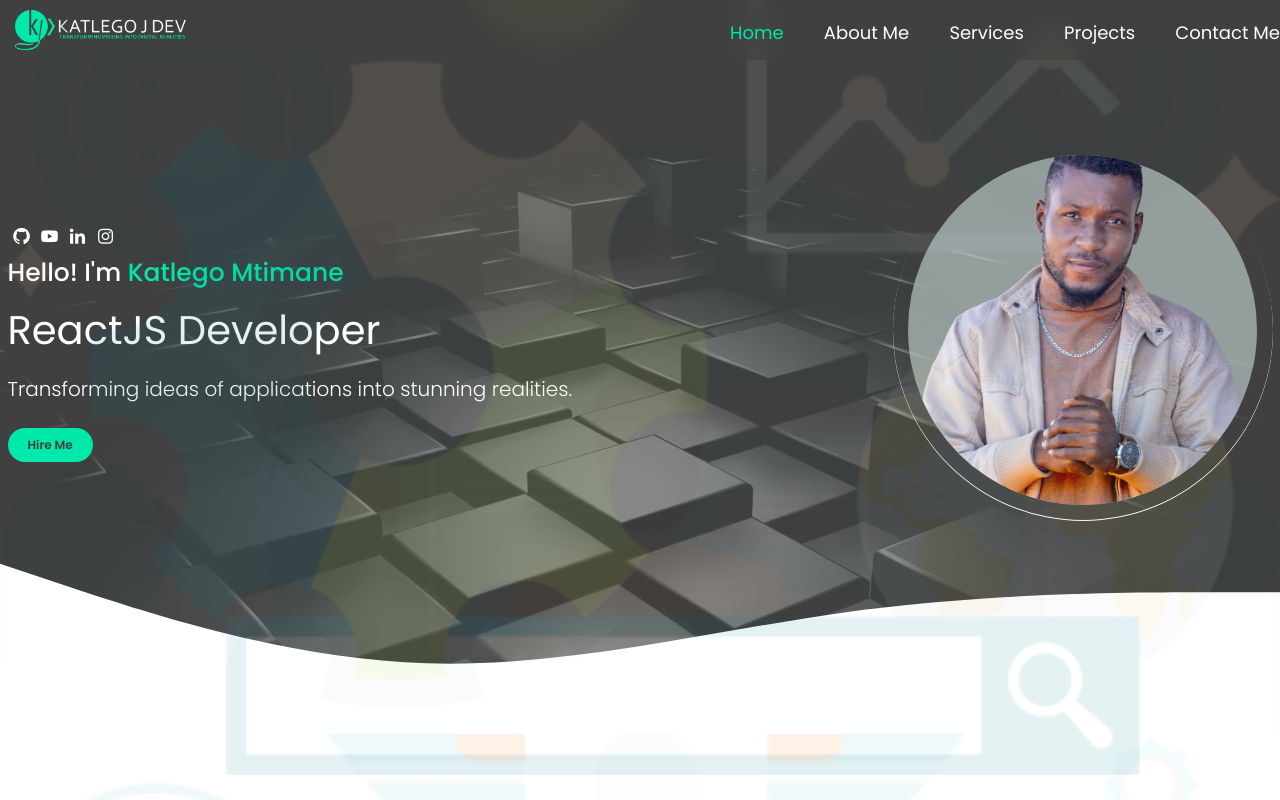
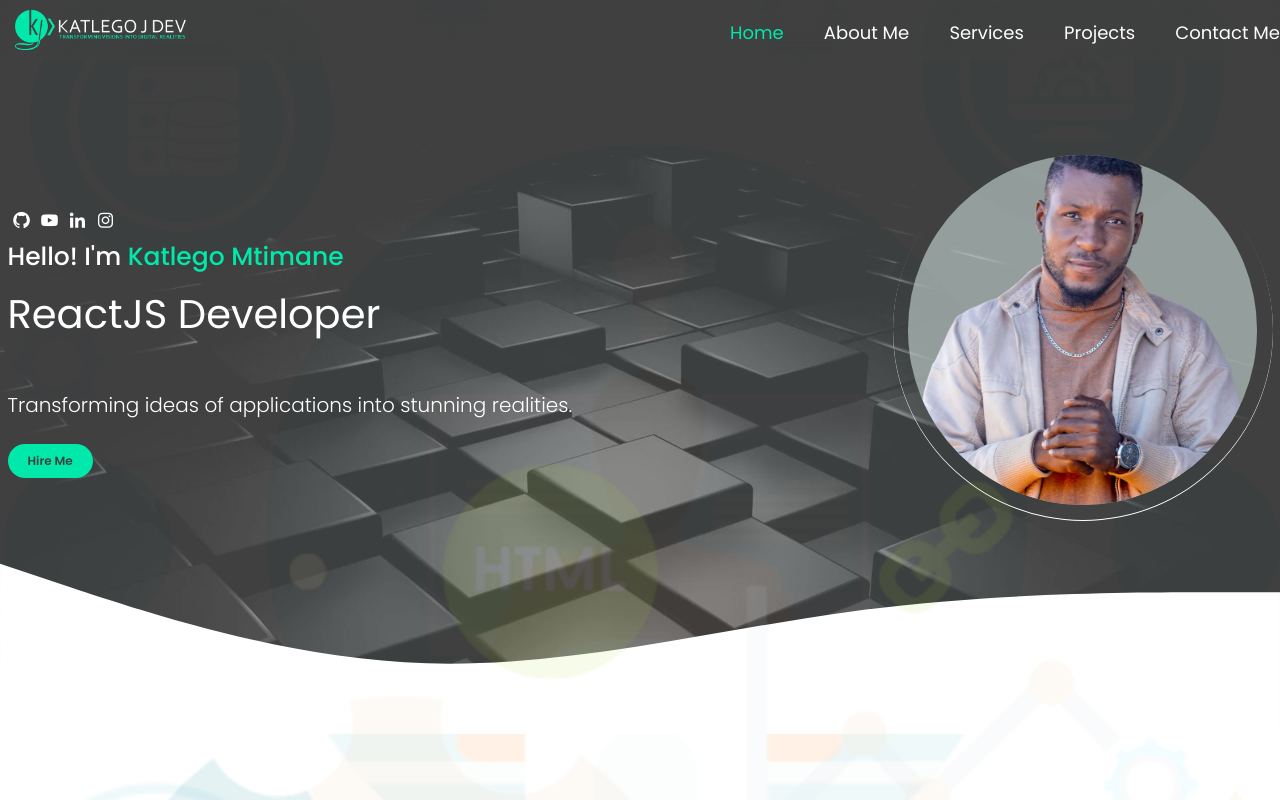
Before and after one commit to agurchu/katlegojdev, a React (Vite) app in the folder client/: page / in a window 1280 px wide. Shown: the top 800 px of the page. Built offline with nearby package versions, Linux system fonts and the light colour scheme.

Commit message:
profile and resume

```diff
--- a/client/src/App.css
+++ b/client/src/App.css
@@ -67,7 +67,7 @@
 }
 .bg_webicon2 {
   position: absolute;
-  bottom: -70%;
+  bottom: -1150px;
   transform: translateY(-50%);
   right: 0;
   width: 100%;
@@ -77,8 +77,8 @@
 
 .bg_webicon img,
 .bg_webicon2 img {
-  object-fit: cover;
-  width: 100%;
+  object-fit: contain;
+  max-width: 80%;
 }
 .service_box {
   box-shadow: 0 0 5px #0000001e;
@@ -245,3 +245,8 @@
   padding: 5px 10px;
   border-radius: var(--rounded-01);
 }
+@media screen and (max-width: 868px) {
+  .bg_webicon2 {
+    bottom: -750px;
+  }
+}
--- a/client/src/portfolioContainer/home/Profile.css
+++ b/client/src/portfolioContainer/home/Profile.css
@@ -68,6 +68,10 @@
 }
 .highlighted-text {
   color: var(--primary);
+}
+
+.primary__text div {
+  height: 100px;
 }
 
 .profile-role_tagline {
--- a/client/src/portfolioContainer/home/Profile.jsx
+++ b/client/src/portfolioContainer/home/Profile.jsx
@@ -62,7 +62,9 @@ export default function Profile() {
             </div>
             <div className="profile__details-role">
               <span className="primary__text">
-                <h1>{typeAnimation()}</h1>
+                <div>
+                  <h1>{typeAnimation()}</h1>
+                </div>
                 <span className="profile-role_tagline">
                   Transforming ideas of applications into stunning realities.
                 </span>
```
Also changed, not shown: 1 other file (tests, documents, lock files or other folders).
